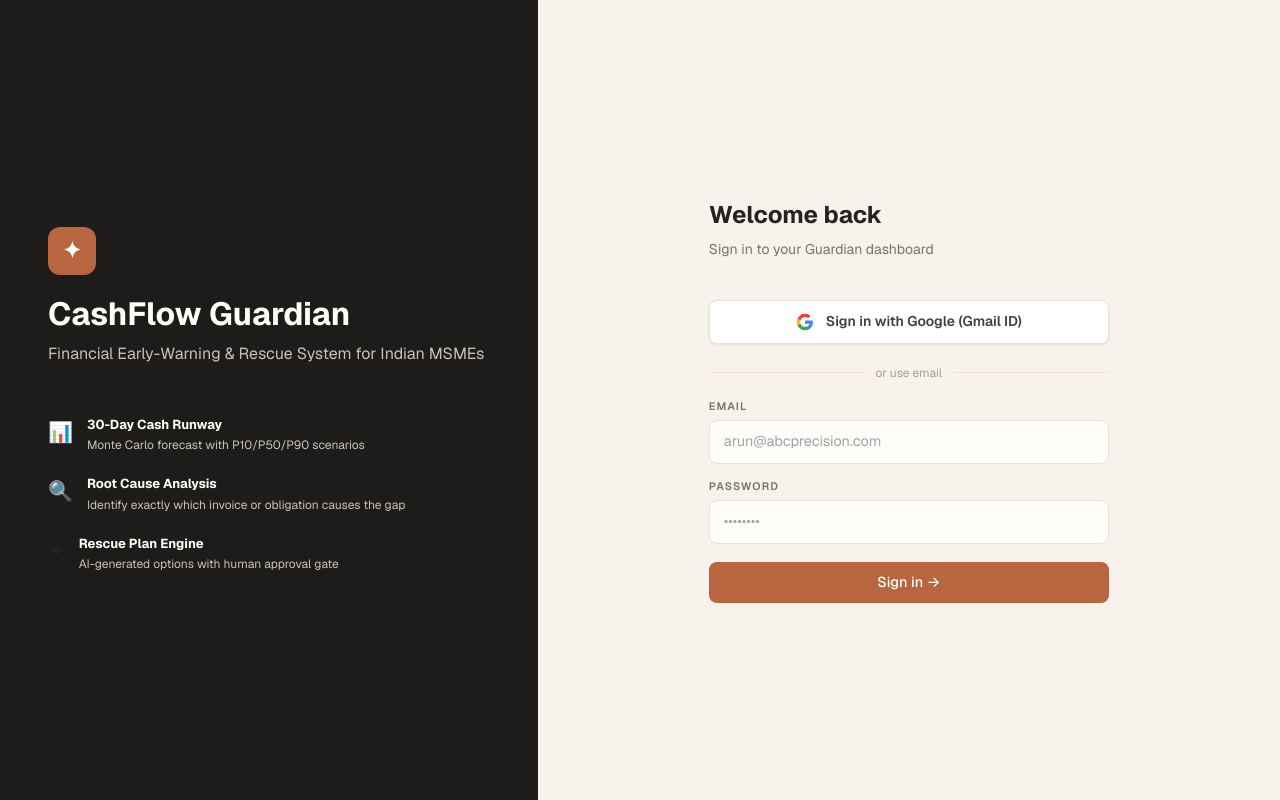
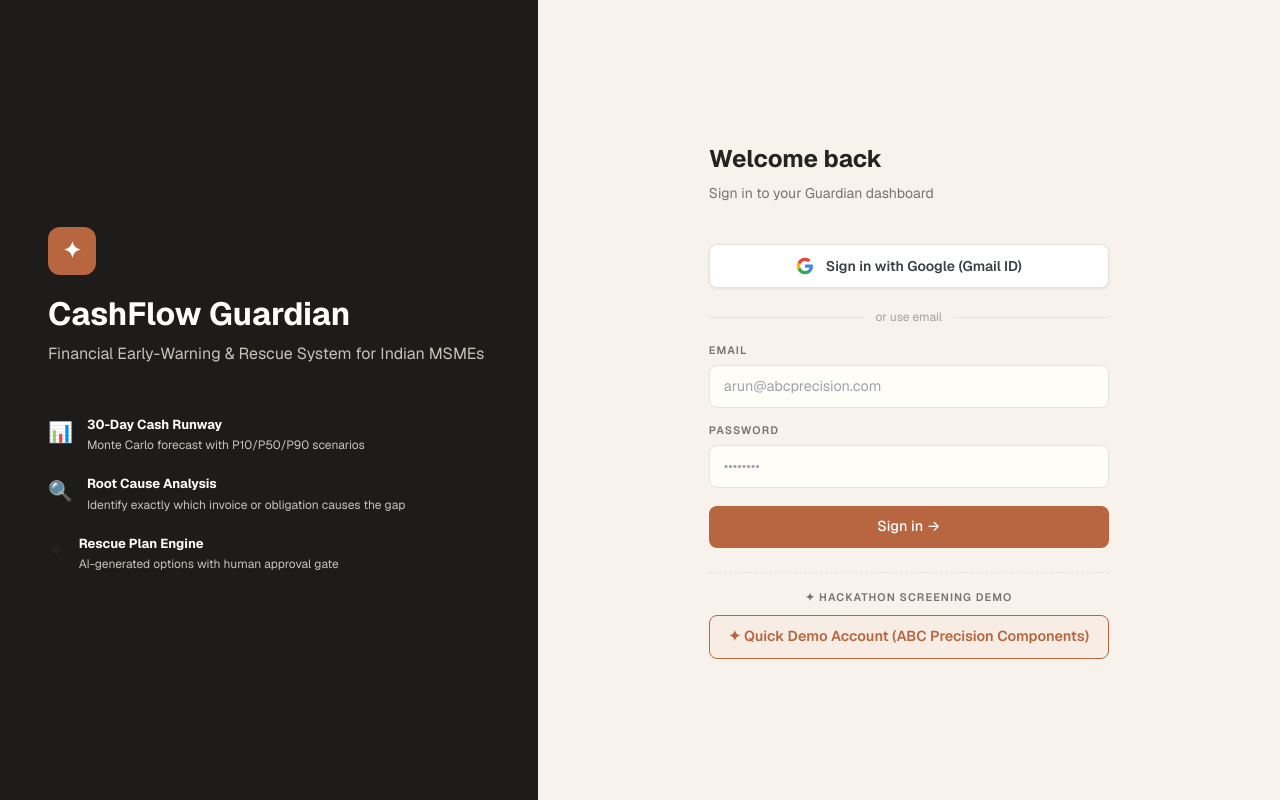
Before and after one commit to ArokiyaNithish/CASHFLOW-GUARDIAN, a React (Vite) app in the folder frontend/: page /login in a window 1280 px wide. Built offline with nearby package versions, Linux system fonts and the light colour scheme.

Commit message:
feat(ui): add dedicated Hackathon Screening Quick Demo button to Login page

```diff
--- a/frontend/src/pages/Login.tsx
+++ b/frontend/src/pages/Login.tsx
@@ -165,6 +165,24 @@
     }
   };
 
+  const handleQuickDemo = async (e?: React.MouseEvent) => {
+    if (e) e.preventDefault();
+    setLoading(true);
+    try {
+      const res = await api.login('arun@abcprecision.com', 'demo1234');
+      const { access_token, user } = res.data;
+      setAuth(user, access_token);
+      toast.success('✦ Hackathon Demo Account Loaded!');
+      navigate('/dashboard');
+    } catch {
+      setAuth({ user_id: 'arun-demo-001', name: 'Arun Kumar', email: 'arun@abcprecision.com', role: 'owner', company_id: 'abc-precision-001' }, 'demo-token-123');
+      toast.success('✦ Hackathon Demo Account Loaded (ABC Precision Components)!');
+      navigate('/dashboard');
+    } finally {
+      setLoading(false);
+    }
+  };
+
   return (
     <div className="responsive-login-wrapper" style={{ display: 'flex', minHeight: '100vh' }}>
       {/* LEFT — Brand panel */}
@@ -265,6 +283,27 @@
               {loading ? 'Signing in…' : 'Sign in →'}
             </button>
           </form>
+
+          {/* HACKATHON SCREENING QUICK DEMO BUTTON */}
+          <div style={{ marginTop: 24, paddingTop: 16, borderTop: '1px dashed var(--color-border)' }}>
+            <p className="section-label" style={{ marginBottom: 10, textAlign: 'center' }}>✦ Hackathon Screening Demo</p>
+            <button
+              type="button"
+              onClick={handleQuickDemo}
+              disabled={loading}
+              className="btn-secondary"
+              style={{
+                width: '100%',
+                justifyContent: 'center',
+                borderColor: 'var(--color-guardian)',
+                color: 'var(--color-guardian)',
+                fontWeight: 600,
+                background: 'var(--color-guardian-bg)',
+              }}
+            >
+              ✦ Quick Demo Account (ABC Precision Components)
+            </button>
+          </div>
         </div>
       </div>
 
```
